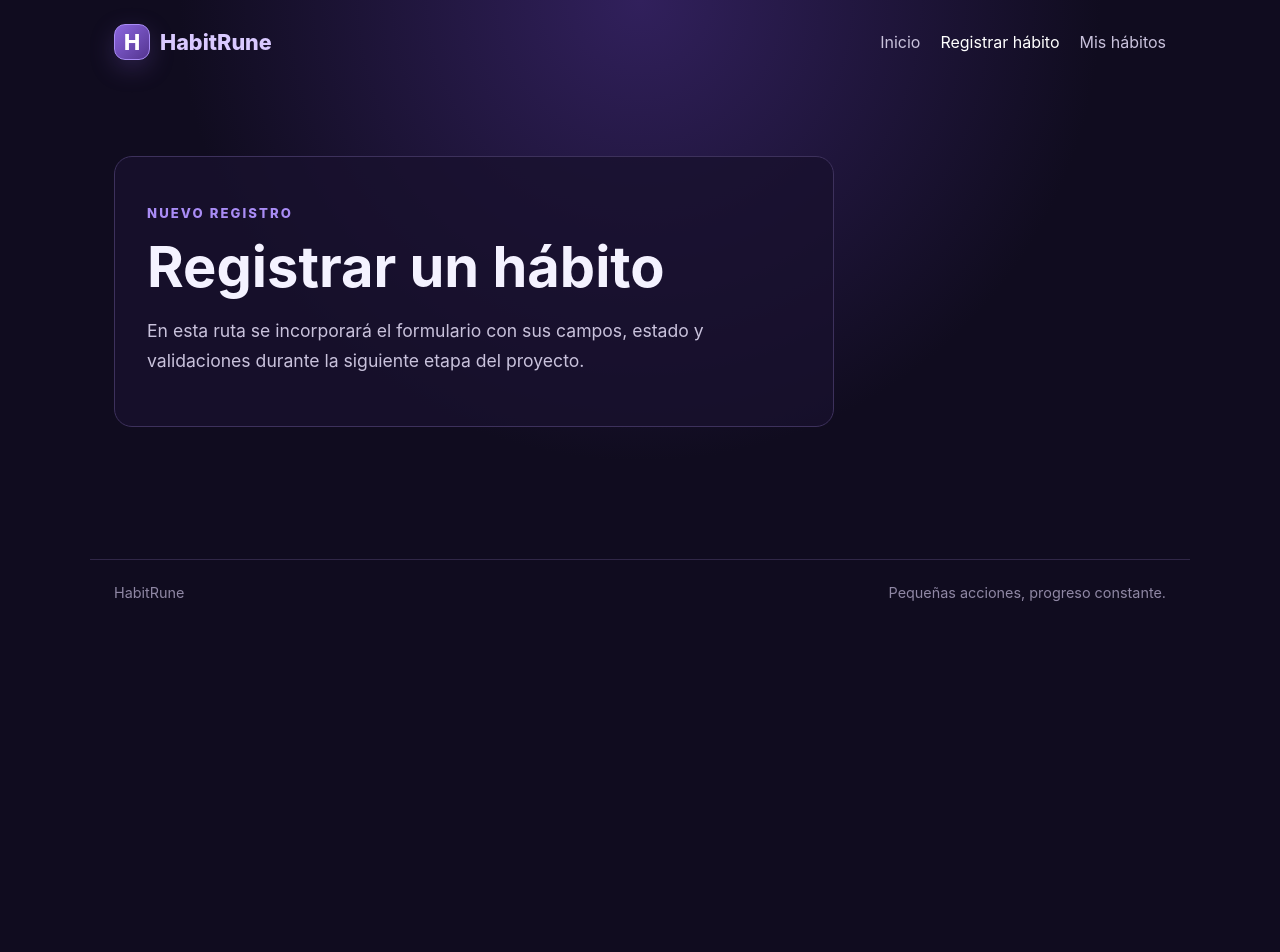
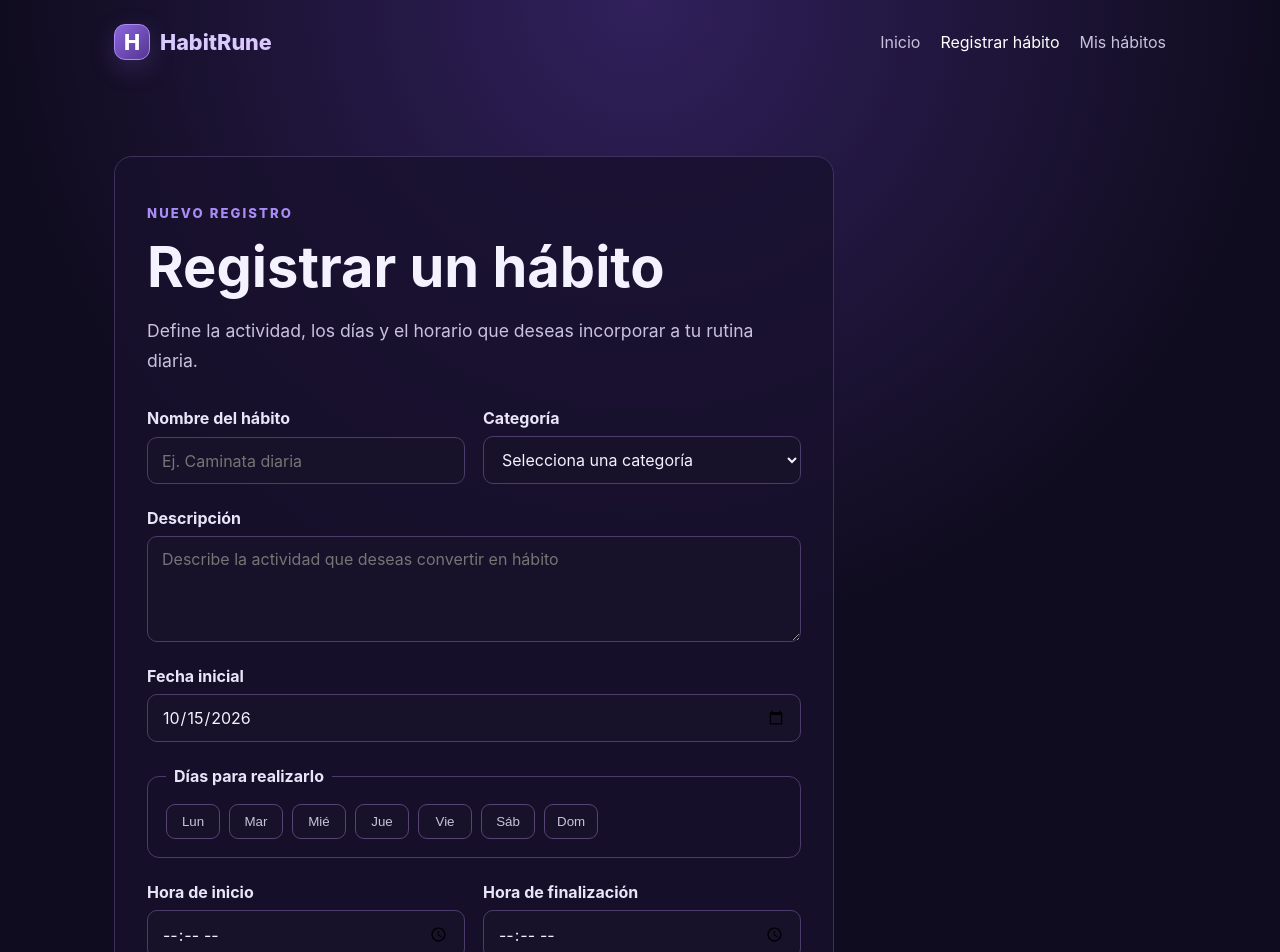
Before and after one commit to GabrielHasqui/HabitRune-WebApp, a React (Vite) app in the folder frontend/: page /registro in a window 1280 px wide. Shown: the top 952 px of the page. Before the commit the page ends 800 px from the top, so only its background shows below. Built offline with nearby package versions, Linux system fonts and the light colour scheme.

Commit message:
Construccion del formulario de habitos

```diff
--- /dev/null
+++ b/frontend/src/components/HabitForm.jsx
@@ -0,0 +1,166 @@
+import { useState } from 'react';
+
+const CATEGORIES = [
+  'Actividad física',
+  'Alimentación',
+  'Estudio',
+  'Descanso',
+  'Bienestar',
+  'Otros',
+];
+
+const WEEKDAYS = [
+  { value: 1, label: 'Lun' },
+  { value: 2, label: 'Mar' },
+  { value: 3, label: 'Mié' },
+  { value: 4, label: 'Jue' },
+  { value: 5, label: 'Vie' },
+  { value: 6, label: 'Sáb' },
+  { value: 7, label: 'Dom' },
+];
+
+function localDateKey() {
+  const now = new Date();
+  const offset = now.getTimezoneOffset() * 60_000;
+  return new Date(now.getTime() - offset).toISOString().slice(0, 10);
+}
+
+const emptyForm = {
+  nombre: '',
+  descripcion: '',
+  categoria: '',
+  fechaInicio: localDateKey(),
+  dias: [],
+  horaInicio: '',
+  horaFin: '',
+};
+
+export default function HabitForm() {
+  const [form, setForm] = useState(emptyForm);
+  const [message, setMessage] = useState('');
+  const [saving, setSaving] = useState(false);
+
+  function updateField(event) {
+    const { name, value } = event.target;
+    setForm((current) => ({ ...current, [name]: value }));
+    setMessage('');
+  }
+
+  function toggleDay(day) {
+    setForm((current) => ({
+      ...current,
+      dias: current.dias.includes(day)
+        ? current.dias.filter((value) => value !== day)
+        : [...current.dias, day].sort(),
+    }));
+    setMessage('');
+  }
+
+  async function submit(event) {
+    event.preventDefault();
+    setSaving(true);
+    setMessage('');
+
+    await Promise.resolve();
+
+    setMessage('Los datos del hábito están listos para su validación.');
+    setSaving(false);
+  }
+
+  return (
+    <form className="habit-form" onSubmit={submit}>
+      {message && <p className="form-message" role="status">{message}</p>}
+
+      <div className="form-grid">
+        <label className="form-field">
+          <span>Nombre del hábito</span>
+          <input
+            name="nombre"
+            type="text"
+            value={form.nombre}
+            onChange={updateField}
+            placeholder="Ej. Caminata diaria"
+          />
+        </label>
+
+        <label className="form-field">
+          <span>Categoría</span>
+          <select name="categoria" value={form.categoria} onChange={updateField}>
+            <option value="">Selecciona una categoría</option>
+            {CATEGORIES.map((category) => (
+              <option key={category} value={category}>{category}</option>
+            ))}
+          </select>
+        </label>
+      </div>
+
+      <label className="form-field">
+        <span>Descripción</span>
+        <textarea
+          name="descripcion"
+          rows="4"
+          value={form.descripcion}
+          onChange={updateField}
+          placeholder="Describe la actividad que deseas convertir en hábito"
+        />
+      </label>
+
+      <label className="form-field">
+        <span>Fecha inicial</span>
+        <input
+          name="fechaInicio"
+          type="date"
+          max={localDateKey()}
+          value={form.fechaInicio}
+          onChange={updateField}
+        />
+      </label>
+
+      <fieldset className="days-field">
+        <legend>Días para realizarlo</legend>
+        <div className="day-buttons">
+          {WEEKDAYS.map((day) => {
+            const selected = form.dias.includes(day.value);
+            return (
+              <button
+                key={day.value}
+                type="button"
+                className={selected ? 'day-button day-button-selected' : 'day-button'}
+                aria-pressed={selected}
+                onClick={() => toggleDay(day.value)}
+              >
+                {day.label}
+              </button>
+            );
+          })}
+        </div>
+      </fieldset>
+
+      <div className="form-grid">
+        <label className="form-field">
+          <span>Hora de inicio</span>
+          <input
+            name="horaInicio"
+            type="time"
+            value={form.horaInicio}
+            onChange={updateField}
+          />
+        </label>
+
+        <label className="form-field">
+          <span>Hora de finalización</span>
+          <input
+            name="horaFin"
+            type="time"
+            value={form.horaFin}
+            onChange={updateField}
+          />
+        </label>
+      </div>
+
+      <button className="button button-primary submit-button" type="submit" disabled={saving}>
+        {saving ? 'Preparando…' : 'Guardar hábito'}
+      </button>
+    </form>
+  );
+}
--- a/frontend/src/pages/HabitFormPage.jsx
+++ b/frontend/src/pages/HabitFormPage.jsx
@@ -1,12 +1,15 @@
+import HabitForm from '../components/HabitForm.jsx';
+
 export default function HabitFormPage() {
   return (
     <section className="page-card">
       <p className="eyebrow">Nuevo registro</p>
       <h1>Registrar un hábito</h1>
       <p>
-        En esta ruta se incorporará el formulario con sus campos, estado y
-        validaciones durante la siguiente etapa del proyecto.
+        Define la actividad, los días y el horario que deseas incorporar a tu
+        rutina diaria.
       </p>
+      <HabitForm />
     </section>
   );
 }
--- a/frontend/src/styles.css
+++ b/frontend/src/styles.css
@@ -146,6 +146,98 @@ main {
   background: rgb(24 17 45 / 80%);
 }
 
+.habit-form {
+  display: grid;
+  gap: 24px;
+  margin-top: 32px;
+}
+
+.form-grid {
+  display: grid;
+  grid-template-columns: repeat(2, minmax(0, 1fr));
+  gap: 18px;
+}
+
+.form-field {
+  display: grid;
+  gap: 8px;
+  color: #e9e4f7;
+  font-weight: 700;
+}
+
+.form-field input,
+.form-field select,
+.form-field textarea {
+  width: 100%;
+  border: 1px solid #4b3c6c;
+  border-radius: 10px;
+  background: #171129;
+  color: #f4f2ff;
+  font: inherit;
+  font-weight: 400;
+  padding: 12px 14px;
+}
+
+.form-field textarea {
+  resize: vertical;
+}
+
+.days-field {
+  margin: 0;
+  padding: 18px;
+  border: 1px solid #4b3c6c;
+  border-radius: 12px;
+}
+
+.days-field legend {
+  padding: 0 8px;
+  color: #e9e4f7;
+  font-weight: 700;
+}
+
+.day-buttons {
+  display: flex;
+  flex-wrap: wrap;
+  gap: 9px;
+}
+
+.day-button {
+  min-width: 54px;
+  padding: 9px 12px;
+  border: 1px solid #554474;
+  border-radius: 9px;
+  background: #171129;
+  color: #c9c2dc;
+  cursor: pointer;
+}
+
+.day-button-selected {
+  border-color: #a98cf5;
+  background: #5e419f;
+  color: white;
+}
+
+.submit-button {
+  justify-self: start;
+  color: white;
+  cursor: pointer;
+}
+
+.submit-button:disabled {
+  cursor: wait;
+  opacity: 0.65;
+}
+
+.form-message {
+  margin: 0;
+  padding: 12px 14px;
+  border: 1px solid #5d9b7b;
+  border-radius: 10px;
+  background: rgb(39 95 65 / 32%);
+  color: #bff4d2 !important;
+  font-size: 0.96rem !important;
+}
+
 @media (max-width: 680px) {
   .site-header,
   nav {
@@ -161,6 +253,10 @@ main {
     padding-top: 42px;
   }
 
+  .form-grid {
+    grid-template-columns: 1fr;
+  }
+
   .site-footer {
     flex-direction: column;
     gap: 8px;
```
